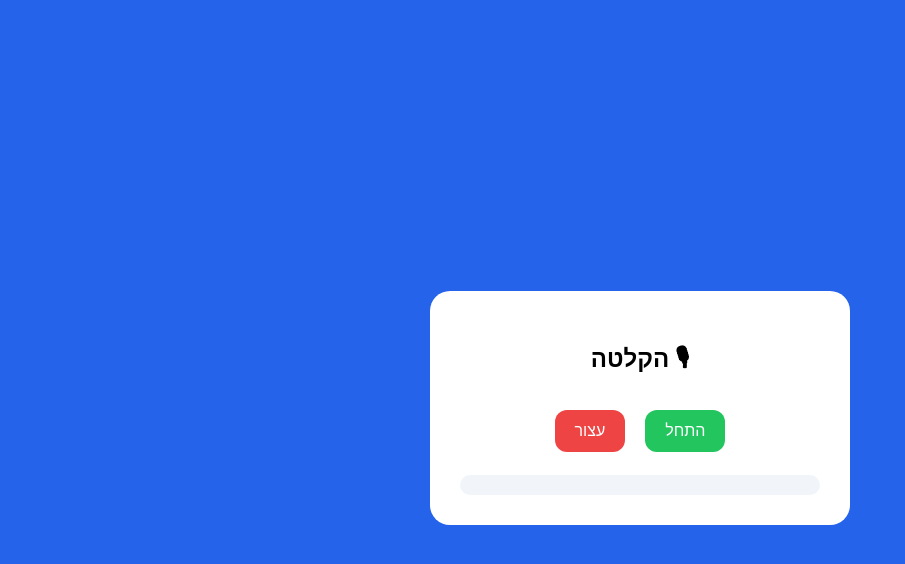
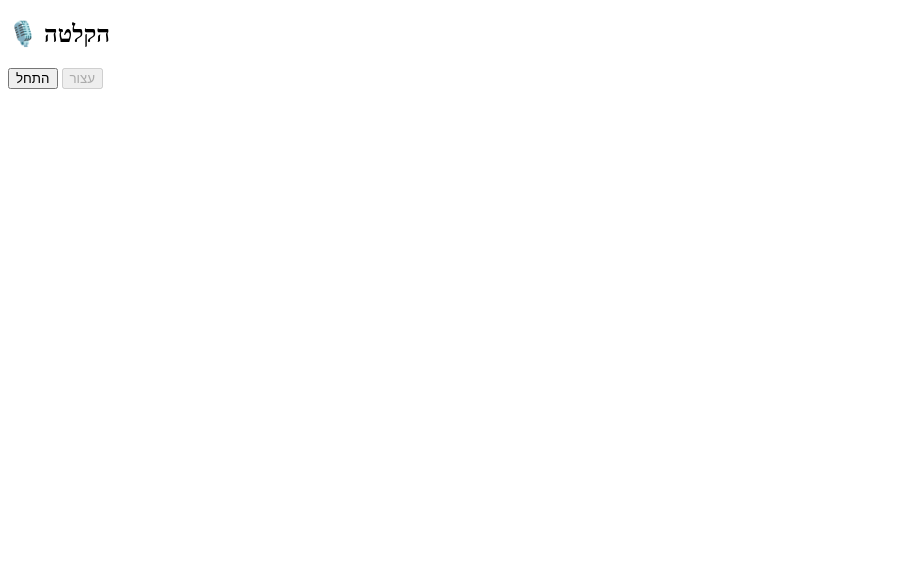
Before and after one commit to eitan559/Studentool, a website: page record.html in a window 1280 px wide. Shown: the whole page, without its empty margins (0-905 px from the left). Drawn offline with Linux system fonts and the light colour scheme.

Commit message:
Update record.html

```diff
--- a/record.html
+++ b/record.html
@@ -1,89 +1,50 @@
 <!DOCTYPE html>
-<html lang="he" dir="rtl">
+<html lang="he">
 <head>
   <meta charset="UTF-8">
-<title>הקלטה</title>
+  <title>Studentool – Recorder</title>
+</head>
+<body>
 
-<link href="https://fonts.googleapis.com/css2?family=Heebo&display=swap" rel="stylesheet">
-
-<style>
-body{
-    font-family: Heebo, sans-serif;
-    background:#2563eb;
-    min-height:100vh;
-    display:flex;
-    align-items:center;
-    justify-content:center;
-}
-.box{
-    background:white;
-    padding:30px;
-    border-radius:20px;
-    width:360px;
-    text-align:center;
-}
-button{
-    padding:12px 20px;
-    border:none;
-    border-radius:12px;
-    font-size:16px;
-    cursor:pointer;
-    margin:8px;
-}
-.start{background:#22c55e;color:white}
-.stop{background:#ef4444;color:white}
-.link{
-    margin-top:15px;
-    word-break:break-all;
-    background:#f1f5f9;
-    padding:10px;
-    border-radius:10px;
-}
-</style>
-</head>
-
-<body>
-<div class="box">
-    <h2>🎙 הקלטה</h2>
-
-    <button class="start" onclick="start()">התחל</button>
-    <button class="stop" onclick="stop()">עצור</button>
-
-    <div class="link" id="linkBox"></div>
-</div>
+<h2>🎙️ הקלטה</h2>
+<button id="start">התחל</button>
+<button id="stop" disabled>עצור</button>
 
 <script>
 let recorder;
 let chunks = [];
 
-async function start(){
+document.getElementById("start").onclick = async () => {
   const stream = await navigator.mediaDevices.getUserMedia({ audio: true });
   recorder = new MediaRecorder(stream);
   chunks = [];
 
   recorder.ondataavailable = e => chunks.push(e.data);
   recorder.start();
-}
 
-function stop(){
+  document.getElementById("start").disabled = true;
+  document.getElementById("stop").disabled = false;
+};
+
+document.getElementById("stop").onclick = () => {
   recorder.stop();
 
   recorder.onstop = () => {
-        const blob = new Blob(chunks, { type:"audio/webm" });
-        const audioURL = URL.createObjectURL(blob);
+    const blob = new Blob(chunks, { type: "audio/webm" });
+    const reader = new FileReader();
 
-        const id = "rec_" + Date.now();
-        localStorage.setItem(id, audioURL);
+    reader.onloadend = () => {
+      localStorage.setItem("studentoolAudio", reader.result);
+      window.location.href = "player.html";
+    };
 
-        const link =
-            location.origin +
-            location.pathname.replace("record.html","player.html") +
-            "?id=" + id;
+    reader.readAsDataURL(blob);
+  };
 
-        document.getElementById("linkBox").innerHTML =
-            "🔗 קישור:<br><a href='"+link+"'>"+link+"</a>";
+  document.getElementById("start").disabled = false;
+  document.getElementById("stop").disabled = true;
 };
-}
 </script>
+
 </body>
 </html>
```
Lines whose indentation alone changed are shown as unchanged.
